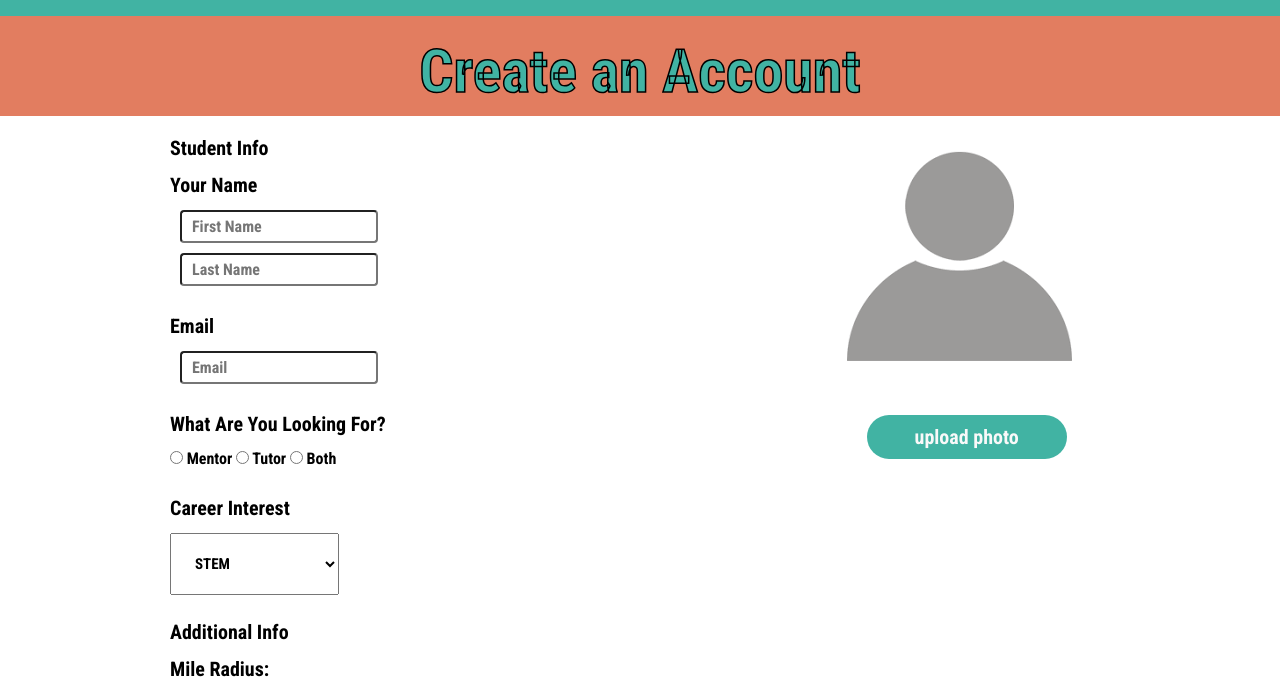
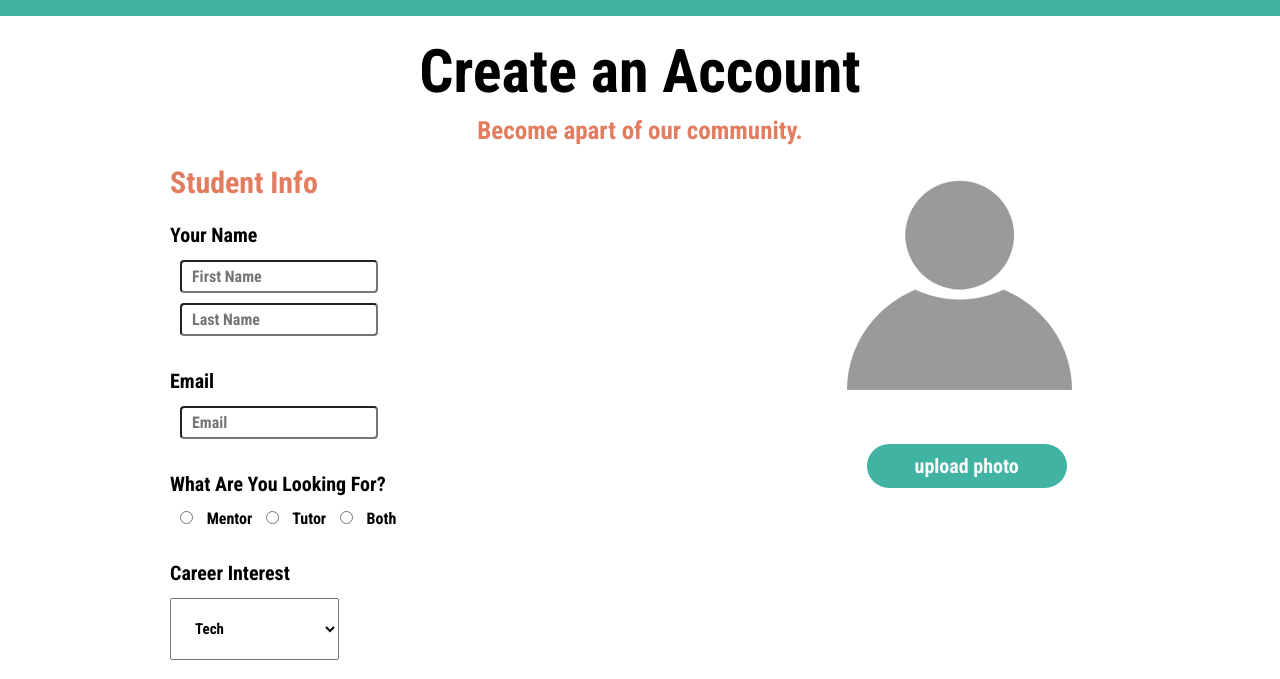
Before and after one commit to SKojiroHiggins/road-to-hire-hope-hackathon, a website: page public/signup.html in a window 1280 px wide. Shown: the part 133-812 px from the top of the page. Drawn offline with Linux system fonts and the light colour scheme.

Commit message:
pushed up styling for sign up form

```diff
--- a/package.json
+++ b/package.json
@@ -5,9 +5,10 @@
   "main": "index.js",
   "dependencies": {
     "body-parser": "^1.19.0",
+    "ejs": "^3.1.2",
     "express": "^4.17.1",
-    "path": "^0.12.7",
-    "ejs": "^3.1.2"
+    "nodemon": "^2.0.3",
+    "path": "^0.12.7"
   },
   "devDependencies": {},
   "scripts": {
--- a/public/CSS/styles.css
+++ b/public/CSS/styles.css
@@ -359,15 +359,17 @@ span{
 .suFormcontainer {
     padding-left: 150px;
 }
-.suHero{
+.suHero h2 {
     text-align: center;
     padding-top: 20px;
-    color: #41B3A3;
-    -webkit-text-stroke-width: 1.5px;
-    -webkit-text-stroke-color: black;
-    background-color: #e27d60;
+    color: black;
     font-size: 50px;
     height: 80px;
+}
+
+.suHero h3 {
+    font-size: 25px;
+    color: #E27D60;
 }
 .signUp{
     height: 750px;
@@ -378,12 +380,14 @@ span{
 
 .signUp fieldset {
     border: none;
+    margin-bottom: 20px;
 }
 
 .signUp legend {
-    margin-bottom: 10px;
+    margin-bottom: 20px;
     margin-top: 50px;
-    font-size: 20px;
+    font-size: 30px;
+    color: #E27D60;
 }
 
 .signUp label {
@@ -393,7 +397,7 @@ span{
 
 .signUp li {
     list-style: none;
-    margin-bottom: 25px;
+    margin-bottom: 30px;
 
 }
 
@@ -407,6 +411,9 @@ span{
     /* width: 200px; */
 }
 
+input[type=radio] {
+ margin: 0px 10px;
+}
 
 .featured-img {
  position: relative;
@@ -583,7 +590,6 @@ label {
 
 input[type=text], textarea {
     padding: 5px 10px;
-    /* margin: 10px; */
     display: inline-block;
     border-radius: 4px;
     box-sizing: border-box;
@@ -642,6 +648,10 @@ textarea {
 
 footer{
     background-color: #41B3A3;
+    margin-top:100px;
+    position: relative;
+    bottom: 0;
+
 }
 
 .footerContainer {
--- a/public/signup.html
+++ b/public/signup.html
@@ -24,6 +24,7 @@
 
     <div class="suHero">
         <h2>Create an Account</h2>
+        <h3>Become apart of our community.</h3>
     </div>
     <div class="suGrid">
         <div class="suFormcontainer">
@@ -50,7 +51,8 @@
                         <li>
                             <label>Career Interest</label>
                             <select id="careerList" class="selectCss">
-                                <option value="1">STEM</option>
+                                <option value="1">Tech</option>
+                                <option value="1">Science</option>
                                 <option value="3">Healthcare</option>
                                 <option value="2">Arts</option>
                                 <option value="3">Finance</option>
```
Also changed, not shown: 1 other file.
